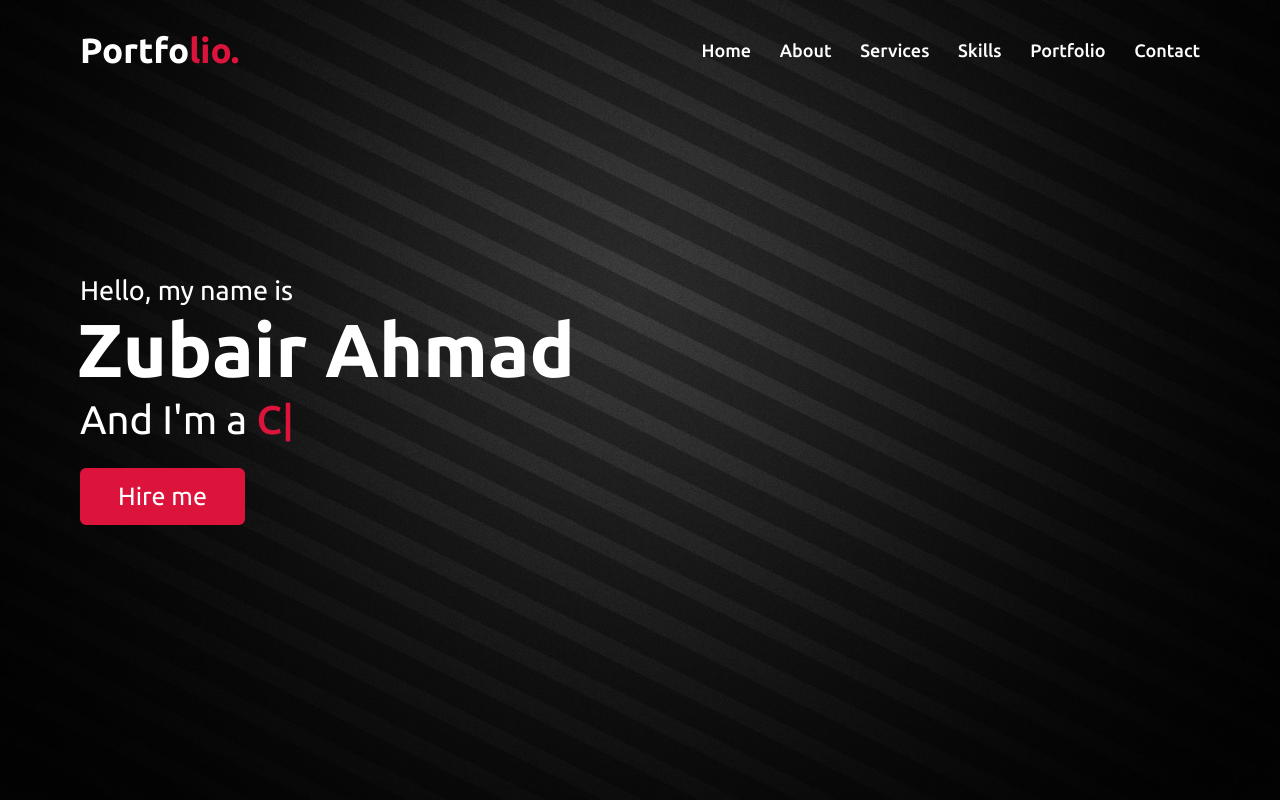
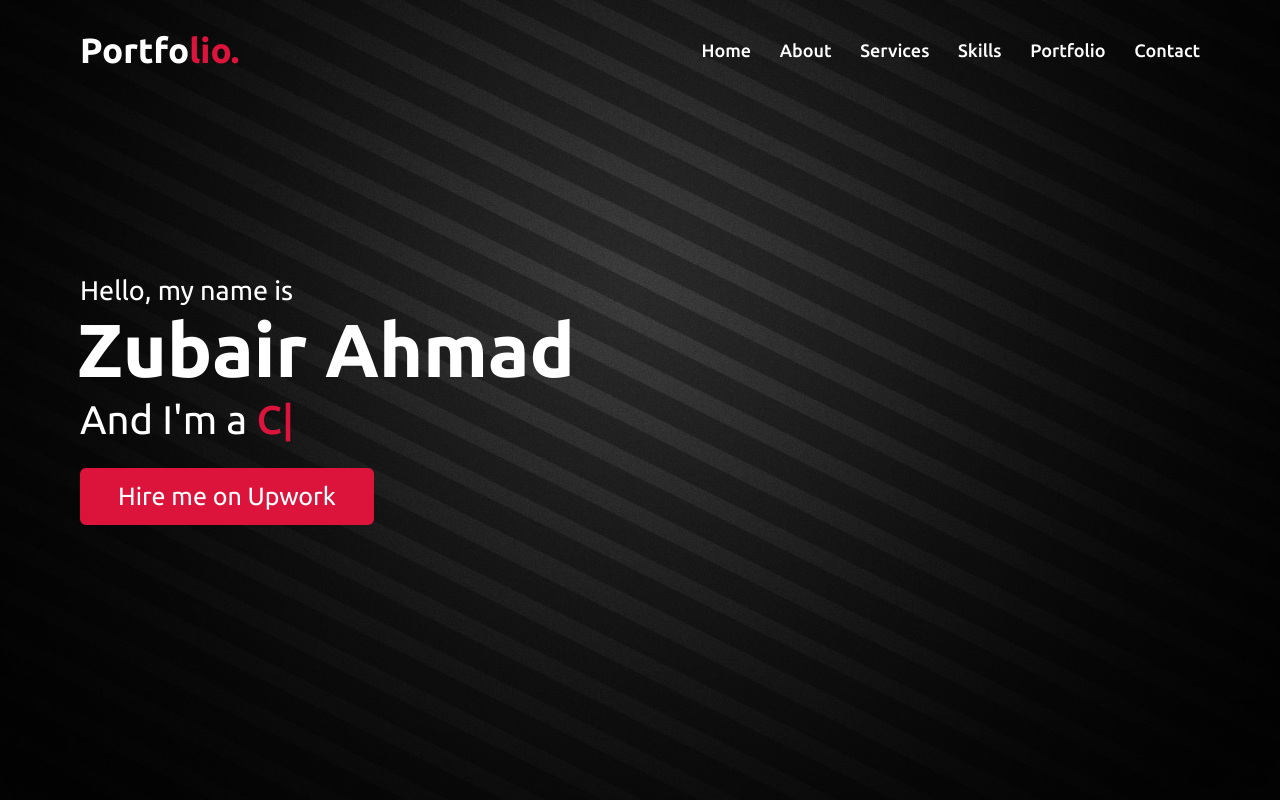
Before and after one commit to zubairwazir/zubairwazir.github.io, a plain HTML site: page index.html in a window 1280 px wide. Shown: the top 800 px of the page. Drawn offline with nearby package versions, Linux system fonts and the light colour scheme.

Commit message:
updating index file

```diff
--- a/index.html
+++ b/index.html
@@ -42,7 +42,7 @@
                 <div class="text-1">Hello, my name is</div>
                 <div class="text-2">Zubair Ahmad</div>
                 <div class="text-3">And I'm a <span class="typing"></span></div>
-                <a href="https://www.upwork.com/freelancers/~01bc4409dfe41a26fa">Hire me</a>
+                <a href="https://www.upwork.com/freelancers/~01bc4409dfe41a26fa">Hire me on Upwork</a>
             </div>
         </div>
     </section>
```
